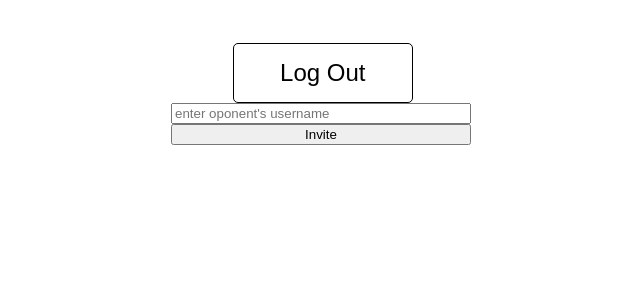
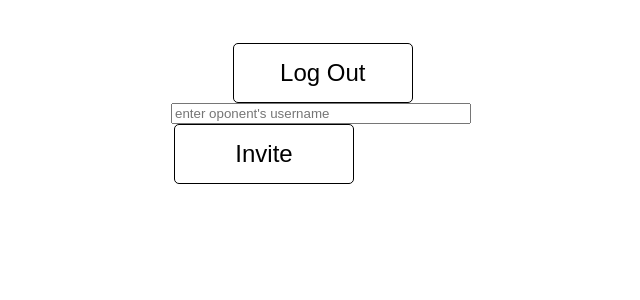
Before and after one commit to hristo10000/Quiz-Game, a React (Create React App) app: page /home in a window 1280 px wide. Shown: the top 300 px of the page, without its empty margins (319-959 px from the left). Built offline with nearby package versions, Linux system fonts and the light colour scheme; no server answers.

Commit message:
layout improved

```diff
--- a/src/components/Game/Game.css
+++ b/src/components/Game/Game.css
@@ -41,6 +41,8 @@
     justify-content: space-around;
     margin-bottom: 50px;
 }
-lobby{
-
+.lobby{
+    display: flex;
+    flex-direction: column;
+    align-items: center;
 }
--- a/src/components/Home/home.jsx
+++ b/src/components/Home/home.jsx
@@ -43,7 +43,7 @@ function Home() {
 
         <input onChange={handleChange} type="text" placeholder="enter oponent's username" />
 
-        <input onClick={sendInvite} type="submit" value="Invite" />
+        <CustomButton onClick={sendInvite} type="submit" text="Invite" />
 
       </div>
 
```
